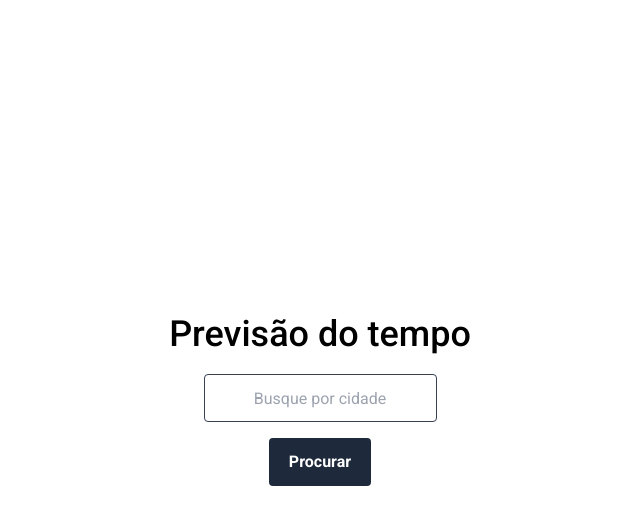
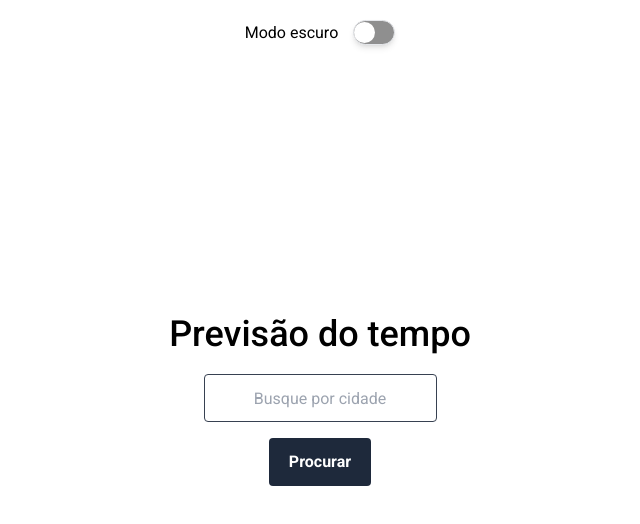
Before and after one commit to klsio22/weather-simulation, a React (Vite) app: page / in a window 1280 px wide. Shown: the top 524 px of the page, without its empty margins (320-960 px from the left). Built offline with nearby package versions, Linux system fonts and the light colour scheme.

Commit message:
switch color pages button implementation

```diff
--- a/package.json
+++ b/package.json
@@ -9,6 +9,7 @@
     "preview": "vite preview"
   },
   "dependencies": {
+    "@radix-ui/react-switch": "^1.0.1",
     "axios": "^1.3.2",
     "clsx": "^1.2.1",
     "date-fns": "^2.29.3",
--- a/src/App.tsx
+++ b/src/App.tsx
@@ -1,4 +1,5 @@
 import { BrowserRouter } from 'react-router-dom';
+import { SwitchButton } from './components/SwitchButton';
 import { CityProvider } from './context/CityProvider';
 import { Router } from './Router';
 
@@ -6,6 +7,9 @@ export default function App() {
   return (
     <div className='flex items-center justify-center h-screen'>
       <BrowserRouter>
+        <div className='absolute top-5 '>
+          <SwitchButton />
+        </div>
         <Router />
       </BrowserRouter>
     </div>
--- /dev/null
+++ b/src/components/SwitchButton.tsx
@@ -0,0 +1,60 @@
+import * as Switch from '@radix-ui/react-switch';
+
+export function SwitchButton() {
+  return (
+    <div className='flex items-center '>
+      <label
+        className='Label'
+        htmlFor='airplane-mode'
+        style={{ paddingRight: 15 }}
+      >
+        Modo escuro
+      </label>
+
+      <Switch.Root className='group' id='airplane-mode'>
+        <div className='flex items-center w-[42px] h-[25px] bg-[#00000070] border rounded-full relative shadow-md  group-data-[state=checked]:bg-slate-900  border-'>
+          <Switch.Thumb className='block w-[21px] h-[21px] bg-white rounded-full shadow-stone-800 transition translate-x-0 will-change-transform group-data-[state=checked]:translate-x-5 group-data-[state=checked]' />
+        </div>
+      </Switch.Root>
+    </div>
+  );
+}
+/*
+
+.SwitchRoot {
+  width: 42px;
+  height: 25px;
+  background-color: var(--blackA9);
+  border-radius: 9999px;
+  position: relative;
+  box-shadow: 0 2px 10px var(--blackA7);
+  -webkit-tap-highlight-color: rgba(0, 0, 0, 0);
+}
+.SwitchRoot:focus {
+  box-shadow: 0 0 0 2px black;
+}
+.SwitchRoot[data-state='checked'] {
+  background-color: black;
+}
+
+.SwitchThumb {
+  display: block;
+  width: 21px;
+  height: 21px;
+  background-color: white;
+  border-radius: 9999px;
+  box-shadow: 0 2px 2px var(--blackA7);
+  transition: transform 100ms;
+  transform: translateX(2px);
+  will-change: transform;
+}
+.SwitchThumb[data-state='checked'] {
+  transform: translateX(19px);
+}
+
+.Label {
+  color: white;
+  font-size: 15px;
+  line-height: 1;
+}
+*/
--- a/src/pages/Home.tsx
+++ b/src/pages/Home.tsx
@@ -1,6 +1,7 @@
 import clsx from 'clsx';
 import { useRef, useState } from 'react';
 import { Link } from 'react-router-dom';
+import { SwitchButton } from '../components/SwitchButton';
 import { useNameCity } from '../context/CityProvider';
 
 export function Home() {
```
Also changed, not shown: 2 other files (tests, documents, lock files or other folders).
